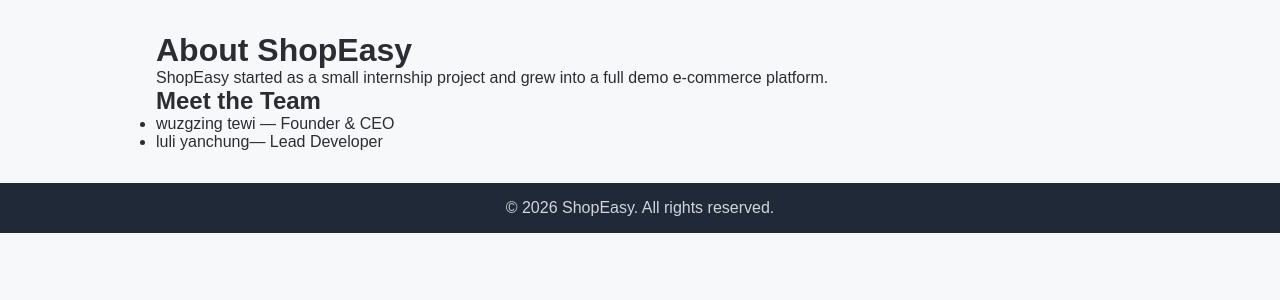
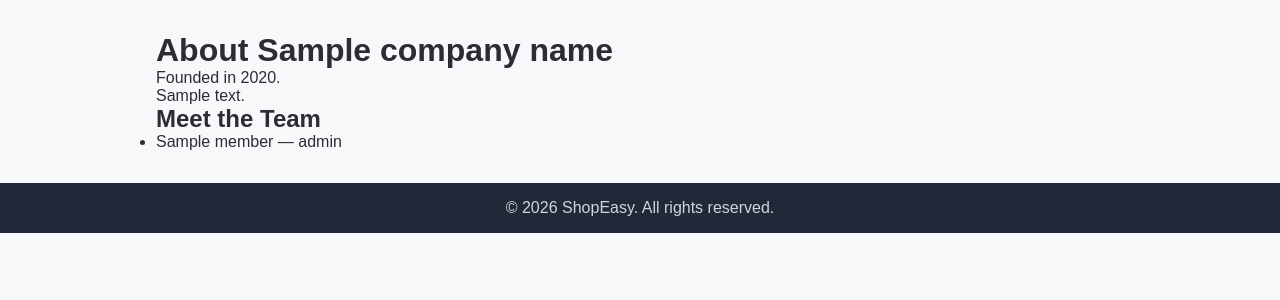
Before and after one commit to Ganesh-Sunar/shopeasy, a Django app: template templates/shop/about.html in a window 1280 px wide. Shown: the part 50-350 px from the top of the page. Run offline with Django 5.2, Linux system fonts and the light colour scheme; the template is opened without the code that fills it: most values are stand-ins (such as "Sample title", 1, 10 or a date in 2020).

Commit message:
changing about template

```diff
--- a/templates/shop/about.html
+++ b/templates/shop/about.html
@@ -2,12 +2,14 @@
 {% block title %}About - ShopEasy{% endblock %}
 
 {% block content %}
-<h1>About ShopEasy</h1>
-<p>ShopEasy started as a small internship project and grew into a full demo e-commerce platform.</p>
+<h1>About {{ company_name }}</h1>
+<p>Founded in {{ founded_year }}.</p>
+<p>{{ about_text }}</p>
 
 <h2>Meet the Team</h2>
 <ul>
-    <li>wuzgzing tewi — Founder & CEO</li>
-    <li>luli yanchung— Lead Developer</li>
+    {% for member in team_members %}
+        <li>{{ member.name }} — {{ member.role }}</li>
+    {% endfor %}
 </ul>
 {% endblock %}
```
